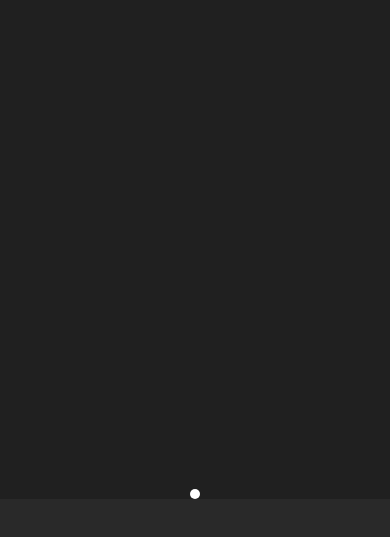
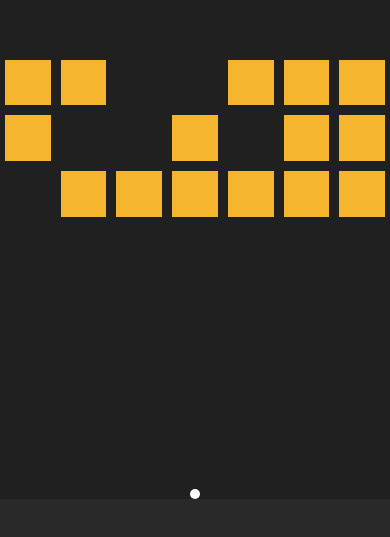
Before and after one commit to Vitalie098/RNG, a React Native app: screen / in a window 390 px wide. Shown: the part 173-710 px from the top of the page. Built offline with nearby package versions, Linux system fonts and the light colour scheme.

Commit message:
Blocks and colision detection

```diff
--- a/src/GameContext.ts
+++ b/src/GameContext.ts
@@ -1,11 +1,12 @@
 import { createContext, useContext } from 'react';
 import { SharedValue } from 'react-native-reanimated';
-import { BallData } from './types';
+import { BallData, BlockData } from './types';
 
 export const GameContext = createContext<{
   ball?: SharedValue<BallData>;
   isUserTurn?: SharedValue<boolean>;
   onEndTurn: () => void;
+  blocks?: SharedValue<BlockData[]>;
 }>({
   onEndTurn: () => {},
 });
--- a/src/components/Ball.tsx
+++ b/src/components/Ball.tsx
@@ -1,5 +1,6 @@
 import { ballSpeed, boardHeight } from '@/constants';
 import { useGameContext } from '@/GameContext';
+import { getResetPositionAndDirection } from '@/utils';
 import { useWindowDimensions } from 'react-native';
 import Animated, {
   runOnJS,
@@ -9,7 +10,7 @@
 } from 'react-native-reanimated';
 
 export default function Ball() {
-  const { ball, isUserTurn, onEndTurn } = useGameContext();
+  const { ball, isUserTurn, onEndTurn, blocks } = useGameContext();
 
   const { width } = useWindowDimensions();
 
@@ -35,16 +36,13 @@
     }
 
     if (x > width - r) {
-      // right wall
       dx *= -1;
       x = width - r;
     }
     if (x < r) {
-      // left wall
       dx *= -1;
       x = r;
     }
-
     ball!.value = {
       ...ball!.value,
       x,
@@ -52,6 +50,22 @@
       dy,
       dx,
     };
+
+    // check collision with blocks
+    blocks!.modify((blocks) => {
+      blocks
+        .filter((block) => block.val > 0)
+        .some((block) => {
+          const newBallData = getResetPositionAndDirection(ball!.value, block);
+          if (newBallData) {
+            ball!.value = newBallData;
+            block.val -= 1;
+            return true;
+          }
+        });
+
+      return blocks;
+    });
   }, false);
 
   const startFrameCallback = (val: boolean) => {
@@ -65,11 +79,10 @@
 
   const ballStyles = useAnimatedStyle(() => {
     const { x, y, r } = ball!.value;
-    // running on the UI
+
     return {
       left: x - r,
       top: y - r,
-      // static
       width: r * 2,
       aspectRatio: 1,
       backgroundColor: 'white',
--- /dev/null
+++ b/src/components/Block.tsx
@@ -0,0 +1,33 @@
+import { useGameContext } from '@/GameContext';
+import { BlockData } from '@/types';
+import Animated, {
+  SharedValue,
+  useAnimatedStyle,
+} from 'react-native-reanimated';
+
+export default function Block({ index }: { index: number }) {
+  const { blocks } = useGameContext();
+
+  const styles = useAnimatedStyle(() => {
+    const block = blocks!.value[index];
+
+    if (!block || block.val <= 0) {
+      return {
+        display: 'none',
+      };
+    }
+
+    const { w, x, y } = block;
+
+    return {
+      width: w,
+      height: w,
+      position: 'absolute',
+      top: y,
+      left: x,
+      backgroundColor: '#F5B52F',
+    };
+  });
+
+  return <Animated.View style={styles} />;
+}
--- a/src/components/Game.tsx
+++ b/src/components/Game.tsx
@@ -1,10 +1,9 @@
-import { ballRadius, boardHeight } from '@/constants';
-import { BallData } from '@/types';
+import { ballRadius, blockW, boardHeight } from '@/constants';
+import { BallData, BlockData } from '@/types';
 import {
   SafeAreaView,
   View,
   StyleSheet,
-  Button,
   useWindowDimensions,
 } from 'react-native';
 import Animated, {
@@ -14,6 +13,8 @@
 import Ball from './Ball';
 import { GameContext } from '@/GameContext';
 import { Gesture, GestureDetector } from 'react-native-gesture-handler';
+import Block from './Block';
+import { generateBlocksRow } from '@/utils';
 
 export default function Game() {
   const { width } = useWindowDimensions();
@@ -25,6 +26,12 @@
     dx: -1,
     dy: -1,
   });
+
+  const blocks = useSharedValue<BlockData[]>(
+    Array(3)
+      .fill(0)
+      .flatMap((_, row) => generateBlocksRow(row + 1))
+  );
 
   const isUserTurn = useSharedValue(true);
 
@@ -77,11 +84,14 @@
   });
 
   return (
-    <GameContext.Provider value={{ ball, isUserTurn, onEndTurn }}>
+    <GameContext.Provider value={{ ball, isUserTurn, onEndTurn, blocks }}>
       <GestureDetector gesture={pan}>
         <SafeAreaView style={styles.container}>
           <View style={styles.board}>
             {/* TODO: Add game elements */}
+            {blocks.value.map((_, index) => (
+              <Block key={index} index={index} />
+            ))}
 
             <Ball />
 
--- /dev/null
+++ b/src/utils.ts
@@ -0,0 +1,84 @@
+import { BallData, BlockData } from './types';
+import { blocksPerRow, blockW } from './constants';
+
+export const generateBlocksRow = (row: number) => {
+  'worklet';
+  const blocks: BlockData[] = [];
+
+  for (let col = 0; col < blocksPerRow; col++) {
+    const shouldAdd = Math.random() < 0.5;
+
+    if (shouldAdd) {
+      blocks.push({
+        x: col * (blockW + 10) + 5,
+        y: row * (blockW + 10) + 5,
+        w: blockW,
+        val: 1,
+      });
+    }
+  }
+
+  return blocks;
+};
+
+export const checkCollision = (ball: BallData, block: BlockData): boolean => {
+  'worklet';
+
+  const {blockRight, blockBottom} = getBlockBoundaries(block)
+
+  // Find the closest point to the ball within the block
+  const closestX = Math.max(block.x, Math.min(ball.x, blockRight));
+  const closestY = Math.max(block.y, Math.min(ball.y, blockBottom));
+
+  // Calculate the distance from the ball's center to the closest point
+  const distanceX = ball.x - closestX;
+  const distanceY = ball.y - closestY;
+  const distanceSquared = distanceX * distanceX + distanceY * distanceY;
+
+  // Return true if the distance is less than the ball's radius
+  return distanceSquared < ball.r * ball.r;
+};
+
+export const getResetPositionAndDirection = (
+  ball: BallData,
+  block: BlockData
+): BallData | null => {
+  'worklet';
+  // Only calculate if there's a collision
+  if (!checkCollision(ball, block)) return null;
+
+  const {blockRight, blockBottom} = getBlockBoundaries(block)
+
+  let newDx = ball.dx;
+  let newDy = ball.dy;
+  const r = ball.r;
+
+  // Determine the side of collision and reset the ball's position and direction
+  if (Math.abs(ball.y - block.y) < ball.r && ball.dy > 0) {
+    // Top side collision
+    newDy = -ball.dy; // Reverse vertical direction
+    return { x: ball.x, y: block.y - ball.r, dx: newDx, dy: newDy, r };
+  } else if (Math.abs(ball.y - blockBottom) < ball.r && ball.dy < 0) {
+    // Bottom side collision
+    newDy = -ball.dy; // Reverse vertical direction
+    return { x: ball.x, y: blockBottom + ball.r, dx: newDx, dy: newDy, r };
+  } else if (Math.abs(ball.x - block.x) < ball.r && ball.dx > 0) {
+    // Left side collision
+    newDx = -ball.dx; // Reverse horizontal direction
+    return { x: block.x - ball.r, y: ball.y, dx: newDx, dy: newDy, r };
+  } else if (Math.abs(ball.x - blockRight) < ball.r && ball.dx < 0) {
+    // Right side collision
+    newDx = -ball.dx; // Reverse horizontal direction
+    return { x: blockRight + ball.r, y: ball.y, dx: newDx, dy: newDy, r };
+  }
+
+  // In case of a collision but no clear side is detected
+  return null;
+};
+
+function getBlockBoundaries(block: BlockData) {
+  return {
+    blockRight: block.x + block.w,
+    blockBottom: block.y + block.w,
+  };
+}
```
